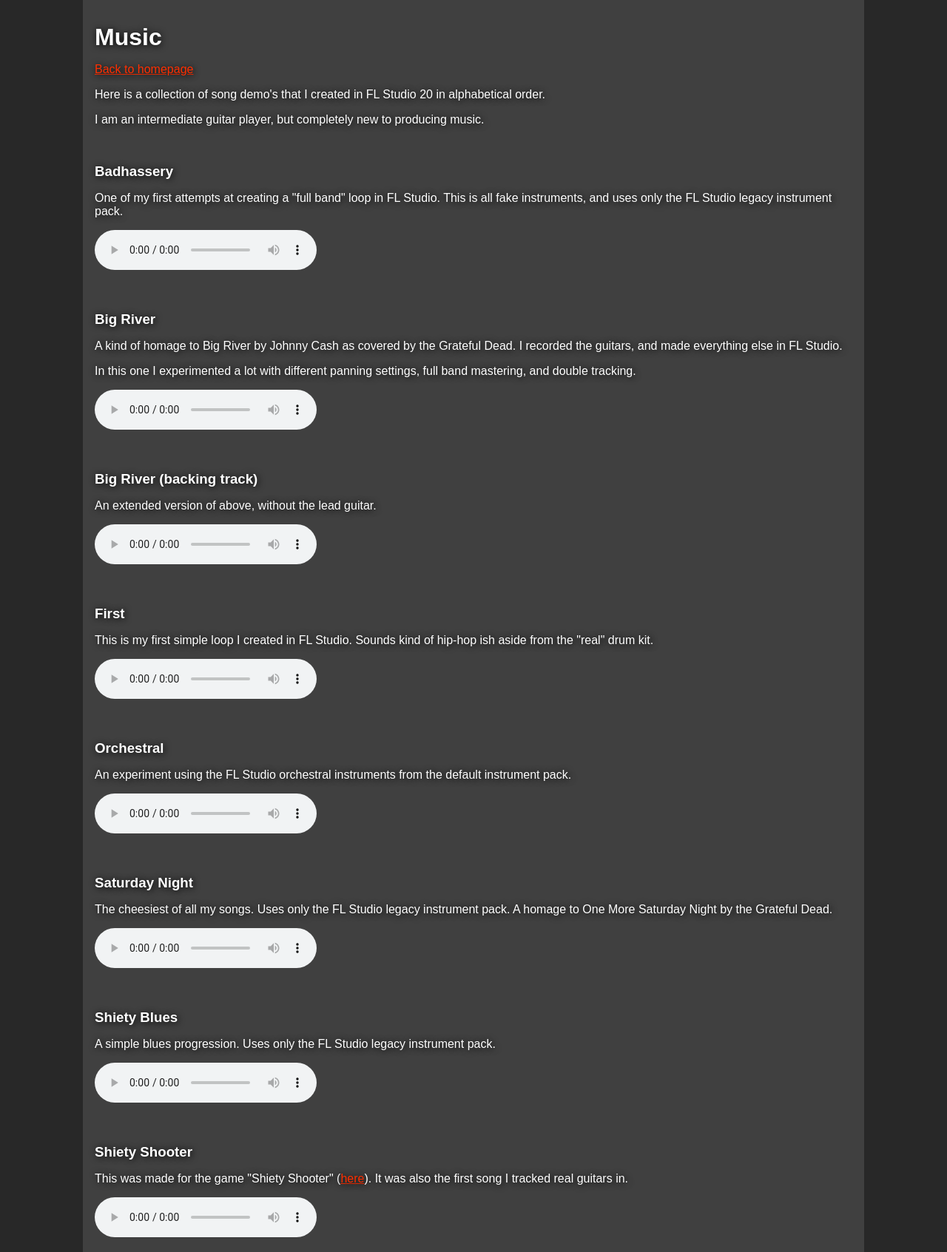
After one commit to Punkweb/punkweb, a Django app: page /music/ in a window 1280 px wide. The commit adds this page. Shown: the whole page at 74% size. Run offline with Django 3.2, Linux system fonts and the light colour scheme; parts of the project's set-up code (start-up, migrations or seed data) failed here and were passed over.

Commit message:
Add music page

```diff
--- a/punkweb/templates/punkweb/diablo.html
+++ b/punkweb/templates/punkweb/diablo.html
@@ -4,7 +4,7 @@
 {% block header %}<h1>Diablo</h1>{% endblock %}
 {% block canvas %}<canvas id="diablo" height="600px" width="800px"></canvas>{% endblock %}
 {% block content %}
-<p>This is my first try at writing an isometric game.  It is written using my own web game engine, as a test to see what the engine is capable of.</p>
+<p>This game is being written to test what my game engine is capable of.  It is also my first try at writing an isometric game.</p>
 <p>The engine and game code are both on github.</p>
 <a href="https://github.com/shakedown-street/squire-ts">Engine Repo</a>
 <a href="https://github.com/shakedown-street/diablo">Game Repo</a>
--- /dev/null
+++ b/punkweb/templates/punkweb/music.html
@@ -0,0 +1,108 @@
+{% load static %}
+<!DOCTYPE html>
+<html>
+  <head>
+    <title>Punkweb | {% block title %}Music{% endblock %}</title>
+    <meta http-equiv="Content-Type" content="text/html; charset=utf-8" />
+    <meta name="description" content="{% block meta_description %}For the record, the music never stopped{% endblock %}">
+    <meta name="viewport" content="width=device-width, initial-scale=1, maximum-scale=1, user-scalable=no">
+    <meta name="mobile-web-app-capable" content="yes">
+    <style media="screen">
+      html, body {
+        background-color: #282828;
+        color: white;
+        font: normal normal 16px sans-serif;
+        text-shadow: 1px 1px 10px #000000;
+        margin: 0;
+        padding: 0;
+        height: 100%;
+      }
+      h1, h2, h3, h4, h5, h6 {
+        margin: 1rem 0;
+      }
+      * {
+        box-sizing: border-box;
+      }
+      a {
+        color: #FF2F00;
+      }
+      .container {
+        background-color: #404040;
+        max-width: 1056px;
+        padding: 1rem;
+        margin: 0 auto;
+        min-height: 100%;
+      }
+      .canvasContainer {
+        display: flex;
+        flex-direction: row;
+        justify-content: center;
+        margin-top: 2rem;
+      }
+      canvas {
+        border: 1px solid black;
+        margin: 0;
+        padding: 0;
+      }
+    </style>
+  </head>
+  <body>
+    <div class="container">
+      <h1>Music</h1>
+      <a href="{% url 'index' %}">Back to homepage</a>
+      <p>Here is a collection of song demo's that I created in FL Studio 20 in alphabetical order.</p>
+      <p>I am an intermediate guitar player, but completely new to producing music.</p>
+      <br />
+      <h3>Badhassery</h3>
+      <p>One of my first attempts at creating a "full band" loop in FL Studio.  This is all fake instruments, and uses only the FL Studio legacy instrument pack.</p>
+      <audio controls src="{% static 'punkweb/music/badhassery.mp3' %}">
+        Your browser does not support the audio element.
+      </audio>
+      <br /><br /><br />
+      <h3>Big River</h3>
+      <p>A kind of homage to Big River by Johnny Cash as covered by the Grateful Dead.  I recorded the guitars, and made everything else in FL Studio.</p>
+      <p>In this one I experimented a lot with different panning settings, full band mastering, and double tracking.</p>
+      <audio controls src="{% static 'punkweb/music/bigriver.mp3' %}">
+        Your browser does not support the audio element.
+      </audio>
+      <br /><br /><br />
+      <h3>Big River (backing track)</h3>
+      <p>An extended version of above, without the lead guitar.</p>
+      <audio controls src="{% static 'punkweb/music/bigriver-backingtrack.mp3' %}">
+        Your browser does not support the audio element.
+      </audio>
+      <br /><br /><br />
+      <h3>First</h3>
+      <p>This is my first simple loop I created in FL Studio.  Sounds kind of hip-hop ish aside from the "real" drum kit.</p>
+      <audio controls src="{% static 'punkweb/music/first.mp3' %}">
+        Your browser does not support the audio element.
+      </audio>
+      <br /><br /><br />
+      <h3>Orchestral</h3>
+      <p>An experiment using the FL Studio orchestral instruments from the default instrument pack.</p>
+      <audio controls src="{% static 'punkweb/music/orchestral.wav' %}">
+        Your browser does not support the audio element.
+      </audio>
+      <br /><br /><br />
+      <p></p>
+      <h3>Saturday Night</h3>
+      <p>The cheesiest of all my songs.  Uses only the FL Studio legacy instrument pack.  A homage to One More Saturday Night by the Grateful Dead.</p>
+      <audio controls src="{% static 'punkweb/music/saturdaynight.mp3' %}">
+        Your browser does not support the audio element.
+      </audio>
+      <br /><br /><br />
+      <p></p>
+      <h3>Shiety Blues</h3>
+      <p>A simple blues progression.  Uses only the FL Studio legacy instrument pack.</p>
+      <audio controls src="{% static 'punkweb/music/shietyblues.mp3' %}">
+        Your browser does not support the audio element.
+      </audio>
+      <br /><br /><br />
+      <h3>Shiety Shooter</h3>
+      <p>This was made for the game "Shiety Shooter" (<a href="{% url 'shietyshooter' %}">here</a>).  It was also the first song I tracked real guitars in.</p>
+      <audio controls src="{% static 'punkweb/music/shietyshooter.mp3' %}">
+        Your browser does not support the audio element.
+      </audio>
+    </div>
+  </body>
+</html>
--- a/punkweb/urls.py
+++ b/punkweb/urls.py
@@ -23,17 +23,21 @@ from punkweb import views
 app_name = 'punkweb'
 
 urlpatterns = [
-    url(r'^$', views.index_view, name='index'),
-    url(r'^pgp/$', views.pgp_view, name='pgp'),
-    url(r'^game/$', views.shietyshooter_view, name='game'),
-    url(r'^shietyshooter/$', views.shietyshooter_view, name='shietyshooter'),
-    url(r'^diablo/$', views.diablo_view, name='diablo'),
-    url(r'^links/', include('apps.links.urls')),
+    # Package urls
     url(r'^admin/', admin.site.urls),
     url(r'^board/', include('punkweb_boards.urls')),
     url(r'^board/page/', include('punkweb_boards.page_urls')),
     url(r'^board/api/', include('punkweb_boards.rest.urls')),
     url(r'^captcha/', include('captcha.urls')),
+
+    # Site urls
+    url(r'^$', views.index_view, name='index'),
+    url(r'^pgp/$', views.pgp_view, name='pgp'),
+    url(r'^links/', include('apps.links.urls')),
+    url(r'^game/$', views.shietyshooter_view, name='game'),
+    url(r'^shietyshooter/$', views.shietyshooter_view, name='shietyshooter'),
+    url(r'^diablo/$', views.diablo_view, name='diablo'),
+    url(r'^music/$', views.music_view, name='music'),
 ]
 
 urlpatterns += staticfiles_urlpatterns()
--- a/punkweb/views.py
+++ b/punkweb/views.py
@@ -1,4 +1,12 @@
 from django.shortcuts import render, redirect, reverse
+
+
+def index_view(request):
+    return render(request, 'punkweb/index.html', {})
+
+
+def pgp_view(request):
+    return render(request, 'punkweb/pgp.html', {})
 
 
 def shietyshooter_view(request):
@@ -9,9 +17,5 @@ def diablo_view(request):
     return render(request, 'punkweb/diablo.html', {})
 
 
-def index_view(request):
-    return render(request, 'punkweb/index.html', {})
-
-
-def pgp_view(request):
-    return render(request, 'punkweb/pgp.html', {})
+def music_view(request):
+    return render(request, 'punkweb/music.html', {})
```
Also changed, not shown: punkweb/templates/punkweb/index.html (+6 -1 lines), punkweb/templates/punkweb/links.html (+7 -2 lines), punkweb/templates/punkweb/pgp.html (+8 -2 lines), 4 other files.
